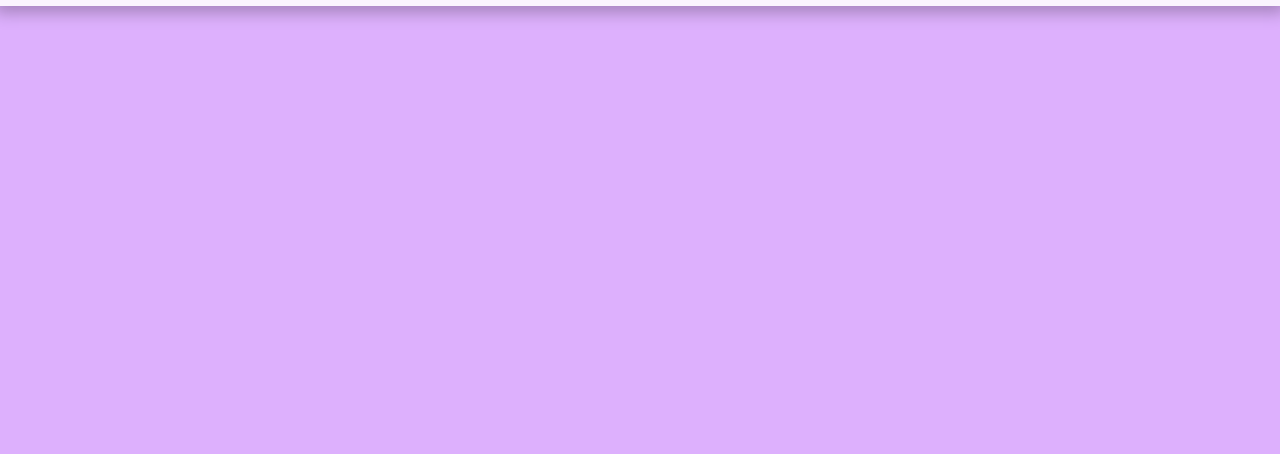
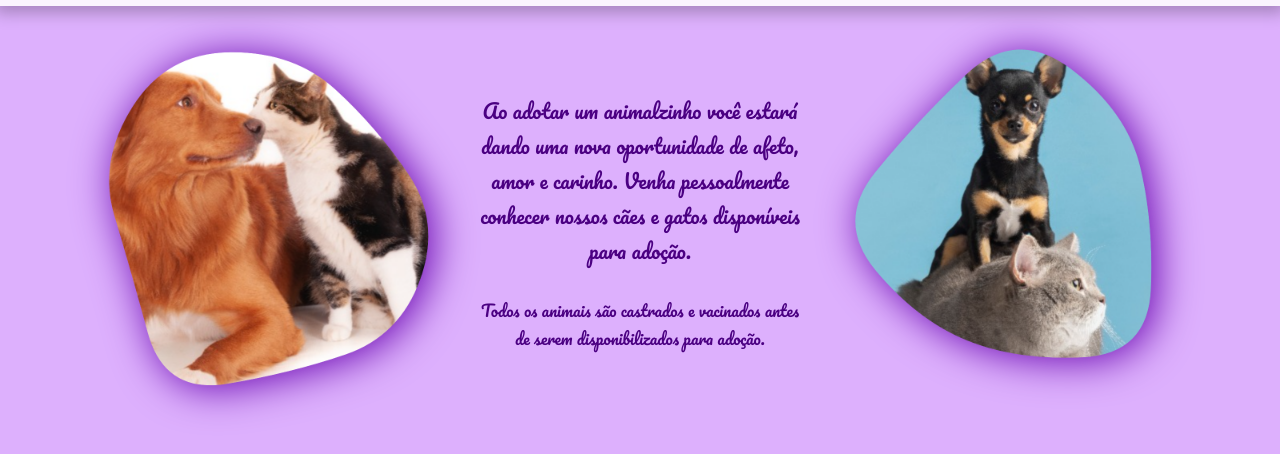
Before and after one commit to vtbrgt/curso-resilia, a plain HTML site: page Módulo 1/AdoteAqui/index.html in a window 1280 px wide. Shown: the part 54-508 px from the top of the page. Drawn offline with Linux system fonts and the light colour scheme.

Commit message:
main section created

```diff
--- a/Módulo 1/AdoteAqui/index.html
+++ b/Módulo 1/AdoteAqui/index.html
@@ -20,5 +20,17 @@
             </ul>
         </nav>
     </header>
+
+    <main>
+        <section>
+            <img src="imgs/cat_dog.png" alt="Cão e gato">
+            <div class="textos">
+                <p>Ao adotar um animalzinho você estará dando uma nova oportunidade de afeto, amor e carinho. Venha pessoalmente conhecer nossos cães e gatos disponíveis para adoção.</p>
+                <p class="obs">Todos os animais são castrados e vacinados antes de serem disponibilizados para adoção.</p>
+            </div>
+
+            <img src="imgs/cat_dog_2.png" alt="Cão e gato 2">
+        </section>
+    </main>
 </body>
 </html>
--- a/Módulo 1/AdoteAqui/style.css
+++ b/Módulo 1/AdoteAqui/style.css
@@ -53,3 +53,24 @@ nav {
     color: inherit;
     text-decoration: none;
 }
+
+section {
+    display: flex;
+    align-items: center;
+    gap: 1rem;
+    text-align: center;
+    font-size: 1.25rem;
+    color: indigo;
+    padding: 1rem 4rem;
+}
+
+section img {
+    width: 400px;
+    height: 400px;
+    filter: drop-shadow(5px 3px 20px rgb(101, 0, 173));;
+}
+
+.obs {
+    margin-top: 1.75rem;
+    font-size: 1rem;
+}
```
Also changed, not shown: Módulo 1/AdoteAqui/imgs/cat_dog.png (added), Módulo 1/AdoteAqui/imgs/cat_dog_2.png (added).
